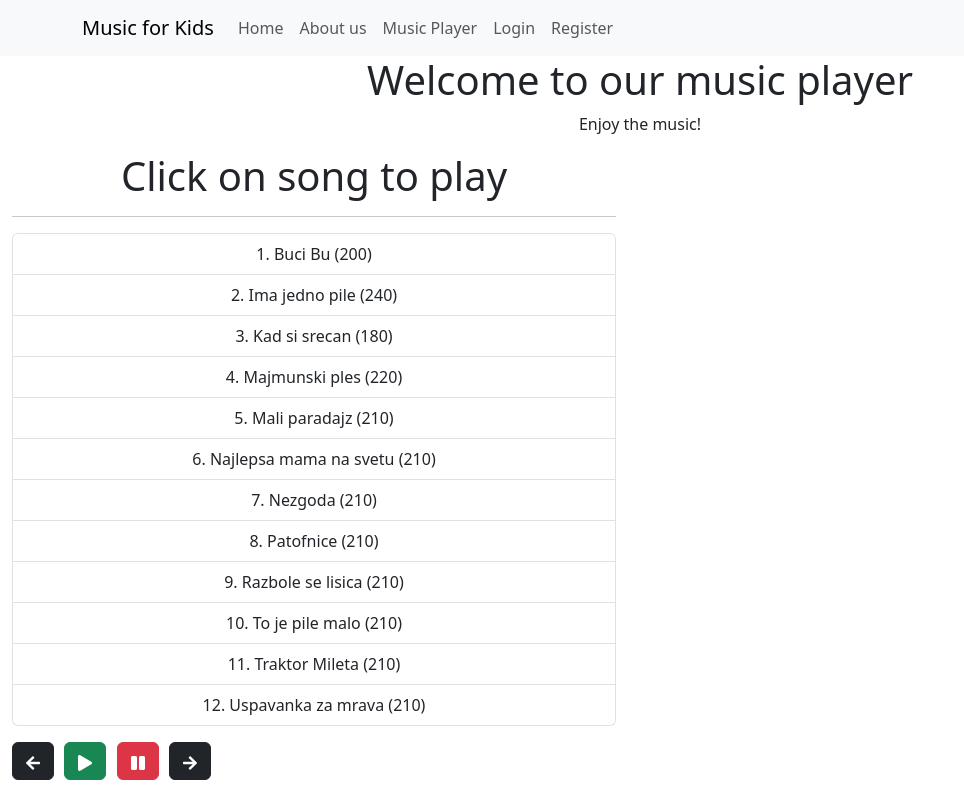
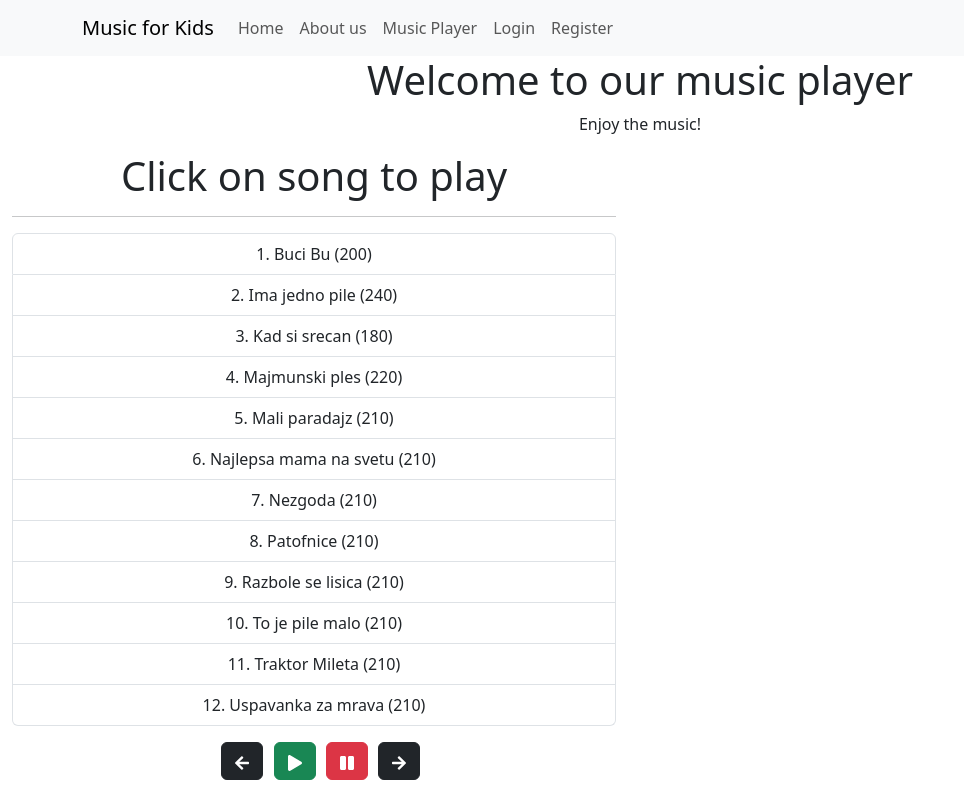
Before and after one commit to iva0902/iteh, a React (Create React App) app in the folder muzika-ui/: page /player in a window 1280 px wide. Shown: the whole page, without its empty margins (0-964 px from the left). Built offline with nearby package versions, Linux system fonts and the light colour scheme.

Commit message:
reflektorizacija plejera i dve stranice

```diff
--- a/muzika-ui/src/App.js
+++ b/muzika-ui/src/App.js
@@ -8,8 +8,157 @@ import About from "./stranice/About";
 import Player from "./stranice/Player";
 import Login from "./stranice/Login";
 import Register from "./stranice/Register";
+import {useState} from "react";
+import buciBu from "./pesme/buciBu.mp3";
+import imaJednoPile from "./pesme/imaJednoPile.mp3";
+import kadSiSrecan from "./pesme/kadSiSrecan.mp3";
+import majmunskiPles from "./pesme/majmunskiPles.mp3";
+import maliParadajz from "./pesme/maliParadajz.mp3";
+import najlepsaMamaNaSvetu from "./pesme/najlepsaMamaNaSvetu.mp3";
+import nezgoda from "./pesme/nezgoda.mp3";
+import patofnice from "./pesme/patofnice.mp3";
+import razboleSeLisica from "./pesme/razboleSeLisica.mp3";
+import toJePileMalo from "./pesme/toJePileMalo.mp3";
+import traktorMileta from "./pesme/traktorMileta.mp3";
+import uspavankaZaMrava from "./pesme/uspavankaZaMrava.mp3";
+import MyPlaylists from "./stranice/MyPlaylists";
+import Admin from "./stranice/Admin";
+
 
 function App() {
+
+    const songs = [
+        {
+            id: 1,
+            title: "Buci Bu",
+            artist: "Decije pesme 1",
+            url: buciBu,
+            duration: 200
+        },
+        {
+            id: 2,
+            title: "Ima jedno pile",
+            artist: "Decije pesme 2",
+            url: imaJednoPile,
+            duration: 240
+        },
+        {
+            id: 3,
+            title: "Kad si srecan",
+            artist: "Decije pesme 3",
+            url: kadSiSrecan,
+            duration: 180
+        },
+        {
+            id: 4,
+            title: "Majmunski ples",
+            artist: "Decije pesme 4",
+            url: majmunskiPles,
+            duration: 220
+        },
+        {
+            id: 5,
+            title: "Mali paradajz",
+            artist: "Decije pesme 5",
+            url: maliParadajz,
+            duration: 210
+        }
+        ,
+        {
+            id: 6,
+            title: "Najlepsa mama na svetu",
+            artist: "Decije pesme 6",
+            url: najlepsaMamaNaSvetu,
+            duration: 210
+        }
+        ,
+        {
+            id: 7,
+            title: "Nezgoda",
+            artist: "Decije pesme 7",
+            url: nezgoda,
+            duration: 210
+        }
+        ,
+        {
+            id: 8,
+            title: "Patofnice",
+            artist: "Decije pesme 8",
+            url: patofnice,
+            duration: 210
+        }
+        ,
+        {
+            id: 9,
+            title: "Razbole se lisica",
+            artist: "Decije pesme 9",
+            url: razboleSeLisica,
+            duration: 210
+        }
+        ,
+        {
+            id: 10,
+            title: "To je pile malo",
+            artist: "Decije pesme 10",
+            url: toJePileMalo,
+            duration: 210
+        }
+        ,
+        {
+            id: 11,
+            title: "Traktor Mileta",
+            artist: "Decije pesme 11",
+            url: traktorMileta,
+            duration: 210
+        }
+        ,
+        {
+            id: 12,
+            title: "Uspavanka za mrava",
+            artist: "Decije pesme 12",
+            url: uspavankaZaMrava,
+            duration: 210
+        }
+
+    ];
+
+    const [currentSong, setCurrentSong] = useState(null);
+    const [index, setIndex] = useState(0);
+    const [audio, setAudio] = useState(null);
+
+    const playSong = (index) => {
+        if(audio){
+            audio.pause();
+        }
+        setIndex(index);
+        setCurrentSong(songs[index]);
+        let audioNew = new Audio(songs[index].url);
+        setAudio(audioNew);
+        audioNew.play();
+    }
+
+    const pauseSong = () => {
+        if (audio){
+            audio.pause();
+        }
+    }
+
+    const nextSong = () => {
+        if (index + 1 < songs.length){
+            playSong(index + 1);
+        }else {
+            playSong(0);
+        }
+    }
+
+    const previousSong = () => {
+        if (index - 1 >= 0){
+            playSong(index - 1);
+        }else {
+            playSong(songs.length - 1);
+        }
+    }
+
   return (
     <div className="App">
       <Navigation />
@@ -18,9 +167,11 @@ function App() {
         <Routes>
           <Route path="/" element={<Home />} />
           <Route path="/about" element={<About />} />
-          <Route path="/player" element={<Player />} />
-            <Route path="/login" element={<Login />} />
-            <Route path="/register" element={<Register />} />
+          <Route path="/player" element={<Player playSong={playSong} pauseSong={pauseSong} nextSong={nextSong} previousSong={previousSong} index={index} currentSong={currentSong} songs={songs} audio={audio} />} />
+            <Route path="/playlists" element={<MyPlaylists />} />
+            <Route path="/admin" element={<Admin />} />
+          <Route path="/login" element={<Login />} />
+          <Route path="/register" element={<Register />} />
         </Routes>
       </BrowserRouter>
 
--- a/muzika-ui/src/komponente/MusicControls.jsx
+++ b/muzika-ui/src/komponente/MusicControls.jsx
@@ -11,7 +11,8 @@ const MusicControls = props => {
     const {playSong, pauseSong, nextSong, previousSong, index} = props;
     return (
         <>
-            <Row className="mt-3">
+            <Row className="mt-3 justify-content-center">
+
                 <Col md={1}>
                     <Button className="btn btn-dark " onClick={() => {
                         previousSong();
--- a/muzika-ui/src/stranice/Player.jsx
+++ b/muzika-ui/src/stranice/Player.jsx
@@ -1,157 +1,12 @@
 import React, {useState} from 'react';
 import MusicPlayer from "../komponente/MusicPlayer";
-import buciBu from "../pesme/buciBu.mp3";
-import imaJednoPile from "../pesme/imaJednoPile.mp3";
-import kadSiSrecan from "../pesme/kadSiSrecan.mp3";
-import majmunskiPles from "../pesme/majmunskiPles.mp3";
-import maliParadajz from "../pesme/maliParadajz.mp3";
-import najlepsaMamaNaSvetu from "../pesme/najlepsaMamaNaSvetu.mp3";
-import nezgoda from "../pesme/nezgoda.mp3";
-import patofnice from "../pesme/patofnice.mp3";
-import razboleSeLisica from "../pesme/razboleSeLisica.mp3";
-import toJePileMalo from "../pesme/toJePileMalo.mp3";
-import traktorMileta from "../pesme/traktorMileta.mp3";
-import uspavankaZaMrava from "../pesme/uspavankaZaMrava.mp3";
-
-
+import PropTypes from 'prop-types';
 
 import {Col, Row} from "react-bootstrap";
 
-const Player = () => {
+const Player = props => {
 
-    //id, title, artist, url, duration
-    const songs = [
-        {
-            id: 1,
-            title: "Buci Bu",
-            artist: "Decije pesme 1",
-            url: buciBu,
-            duration: 200
-        },
-        {
-            id: 2,
-            title: "Ima jedno pile",
-            artist: "Decije pesme 2",
-            url: imaJednoPile,
-            duration: 240
-        },
-        {
-            id: 3,
-            title: "Kad si srecan",
-            artist: "Decije pesme 3",
-            url: kadSiSrecan,
-            duration: 180
-        },
-        {
-            id: 4,
-            title: "Majmunski ples",
-            artist: "Decije pesme 4",
-            url: majmunskiPles,
-            duration: 220
-        },
-        {
-            id: 5,
-            title: "Mali paradajz",
-            artist: "Decije pesme 5",
-            url: maliParadajz,
-            duration: 210
-        }
-        ,
-        {
-            id: 6,
-            title: "Najlepsa mama na svetu",
-            artist: "Decije pesme 6",
-            url: najlepsaMamaNaSvetu,
-            duration: 210
-        }
-        ,
-        {
-            id: 7,
-            title: "Nezgoda",
-            artist: "Decije pesme 7",
-            url: nezgoda,
-            duration: 210
-        }
-        ,
-        {
-            id: 8,
-            title: "Patofnice",
-            artist: "Decije pesme 8",
-            url: patofnice,
-            duration: 210
-        }
-        ,
-        {
-            id: 9,
-            title: "Razbole se lisica",
-            artist: "Decije pesme 9",
-            url: razboleSeLisica,
-            duration: 210
-        }
-        ,
-        {
-            id: 10,
-            title: "To je pile malo",
-            artist: "Decije pesme 10",
-            url: toJePileMalo,
-            duration: 210
-        }
-        ,
-        {
-            id: 11,
-            title: "Traktor Mileta",
-            artist: "Decije pesme 11",
-            url: traktorMileta,
-            duration: 210
-        }
-        ,
-        {
-            id: 12,
-            title: "Uspavanka za mrava",
-            artist: "Decije pesme 12",
-            url: uspavankaZaMrava,
-            duration: 210
-        }
-
-    ];
-
-    const [currentSong, setCurrentSong] = useState(null);
-    const [index, setIndex] = useState(0);
-    const [audio, setAudio] = useState(null);
-
-    const playSong = (index) => {
-        if(audio){
-            audio.pause();
-        }
-        setIndex(index);
-        setCurrentSong(songs[index]);
-        let audioNew = new Audio(songs[index].url);
-        setAudio(audioNew);
-        audioNew.play();
-    }
-
-    const pauseSong = () => {
-        if (audio){
-            audio.pause();
-        }
-    }
-
-    const nextSong = () => {
-        if (index + 1 < songs.length){
-            playSong(index + 1);
-        }else {
-            playSong(0);
-        }
-    }
-
-    const previousSong = () => {
-        if (index - 1 >= 0){
-            playSong(index - 1);
-        }else {
-            playSong(songs.length - 1);
-        }
-    }
-
+    const {songs, currentSong, index, audio, playSong, pauseSong, nextSong, previousSong} = props;
 
     return (
         <div>
@@ -178,4 +33,15 @@ const Player = () => {
     );
 };
 
+Player.propTypes = {
+    songs: PropTypes.array.isRequired,
+    currentSong: PropTypes.object.isRequired,
+    index: PropTypes.number.isRequired,
+    audio: PropTypes.object,
+    playSong: PropTypes.func.isRequired,
+    pauseSong: PropTypes.func.isRequired,
+    nextSong: PropTypes.func.isRequired,
+    previousSong: PropTypes.func.isRequired
+};
+
 export default Player;
```
Also changed, not shown: muzika-ui/src/stranice/Admin.jsx (added), muzika-ui/src/stranice/MyPlaylists.jsx (added).
